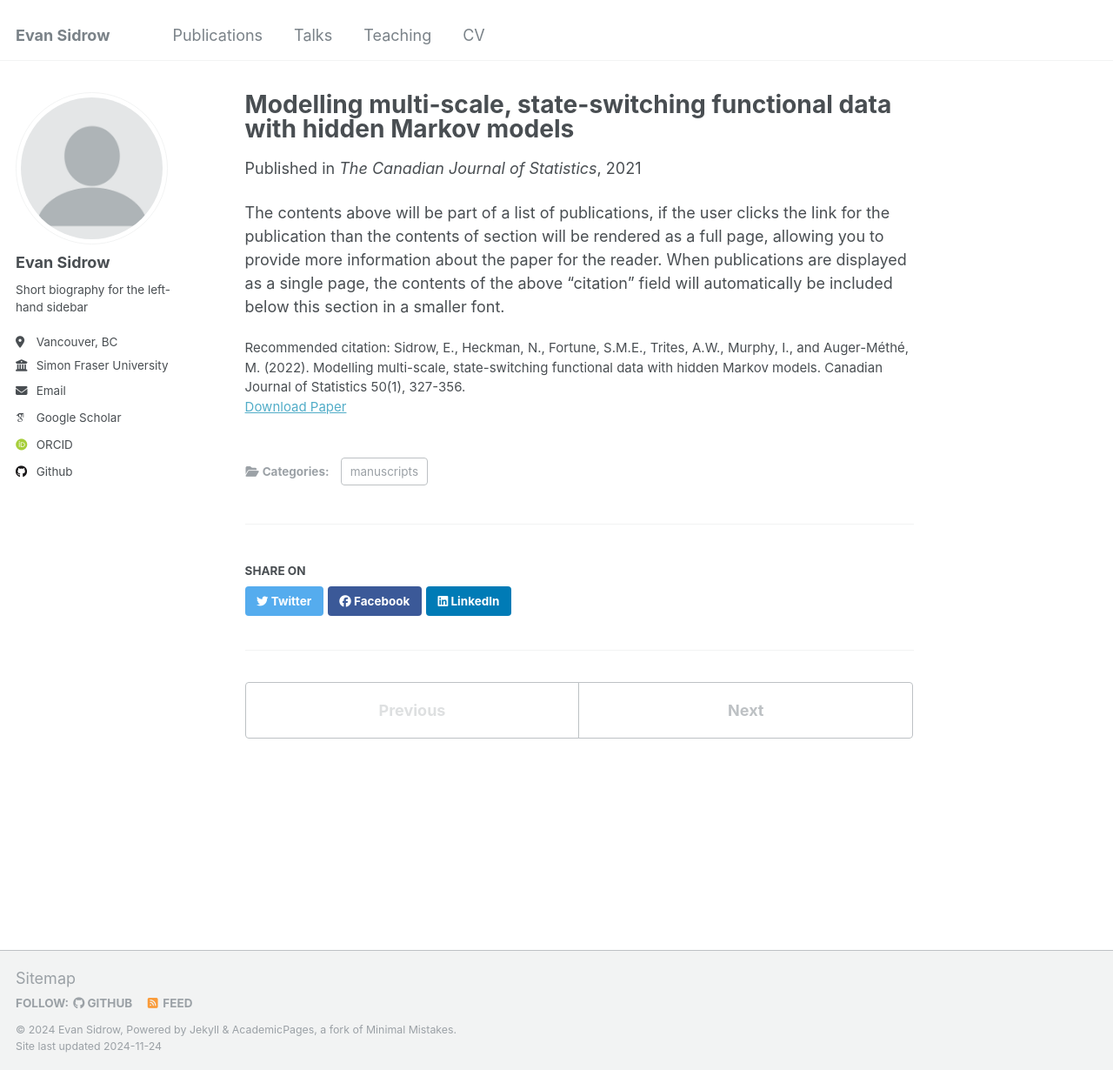
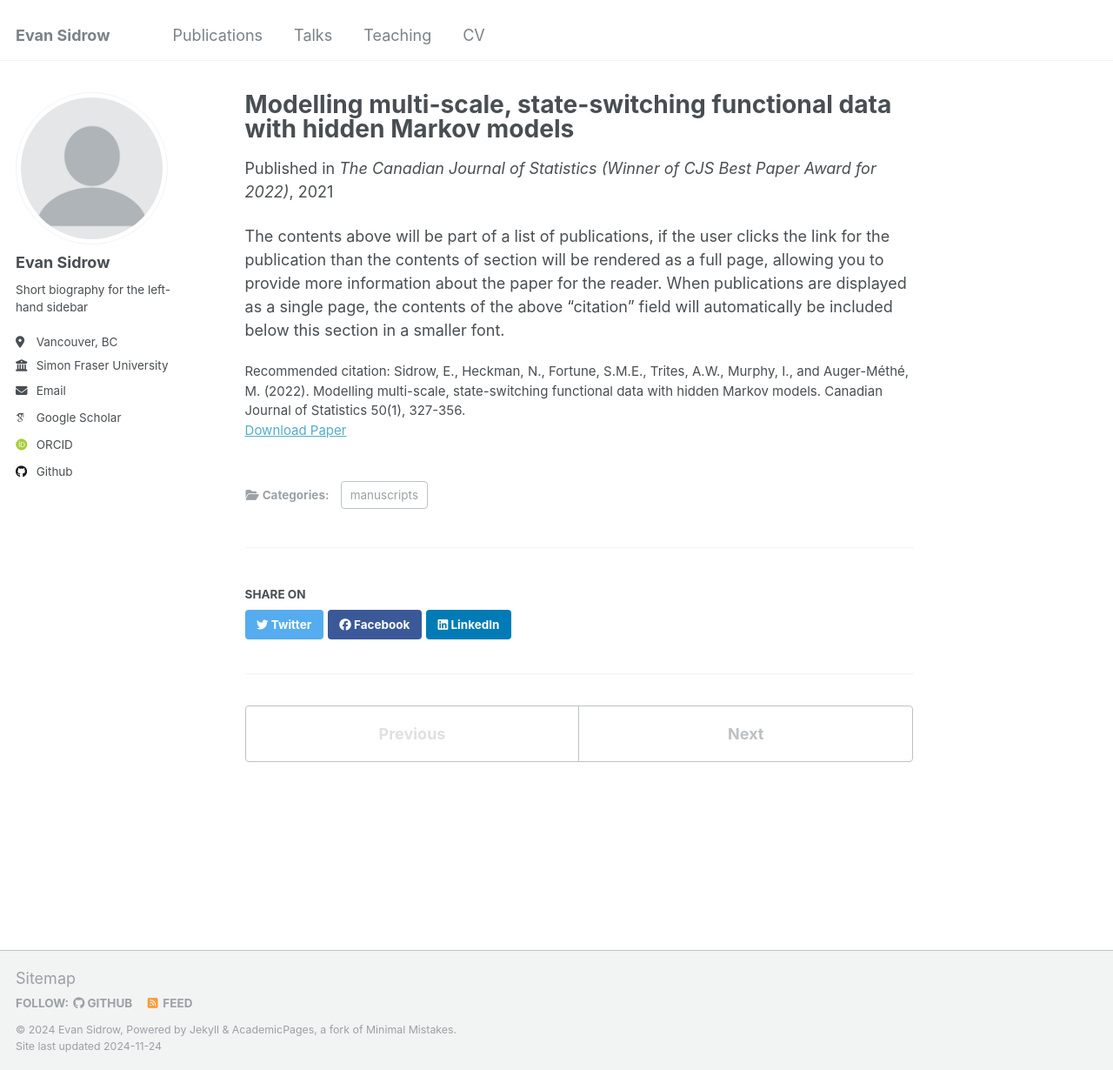
Before and after one commit to EvanSidrow/EvanSidrow.github.io, a Jekyll site: the page built from _publications/2021-12-16.md, in a window 1280 px wide and 1230 px high. Shown: the whole window at 87% size. Built offline with Jekyll 4.4.1, drawn with Linux system fonts in a browser that asks for light colours; some web fonts are replaced.

Commit message:
Update 2021-12-16.md

```diff
--- a/_publications/2021-12-16.md
+++ b/_publications/2021-12-16.md
@@ -3,9 +3,9 @@ title: 'Modelling multi-scale, state-switching functional data with hidden Marko
 collection: publications
 category: manuscripts
 permalink: /publication/2021-12-16
-excerpt: 'Data sets composed of sequences of curves sampled at high frequencies in time are increasingly common in practice, but they can exhibit complicated dependence structures that cannot be modelled using common methods in functional data analysis. We detail a hierarchical approach that treats the curves as observations from a hidden Markov model. The distribution of each curve is then defined by another fine-scale model that may involve autoregression and require data transformations using moving-window summary statistics or Fourier analysis. This approach is broadly applicable to sequences of curves exhibiting intricate dependence structures. As a case study, we use this framework to model the fine-scale kinematic movements of a northern resident killer whale (Orcinus orca) off the western coast of Canada. Through simulations, we show that our model produces more interpretable state estimation and more accurate parameter estimates compared to existing methods. Winner of CJS Best Paper Award for 2022.'
+excerpt: 'Data sets composed of sequences of curves sampled at high frequencies in time are increasingly common in practice, but they can exhibit complicated dependence structures that cannot be modelled using common methods in functional data analysis. We detail a hierarchical approach that treats the curves as observations from a hidden Markov model. The distribution of each curve is then defined by another fine-scale model that may involve autoregression and require data transformations using moving-window summary statistics or Fourier analysis. This approach is broadly applicable to sequences of curves exhibiting intricate dependence structures. As a case study, we use this framework to model the fine-scale kinematic movements of a northern resident killer whale (Orcinus orca) off the western coast of Canada. Through simulations, we show that our model produces more interpretable state estimation and more accurate parameter estimates compared to existing methods.'
 date: 2021-12-16
-venue: 'The Canadian Journal of Statistics'
+venue: 'The Canadian Journal of Statistics (Winner of CJS Best Paper Award for 2022)'
 paperurl: 'https://onlinelibrary.wiley.com/doi/epdf/10.1002/cjs.11673'
 citation: 'Sidrow, E., Heckman, N., Fortune, S.M.E., Trites, A.W., Murphy, I., and Auger-Méthé, M. (2022). Modelling multi-scale, state-switching functional data with hidden Markov models. Canadian Journal of Statistics 50(1), 327-356.'
 ---
```
